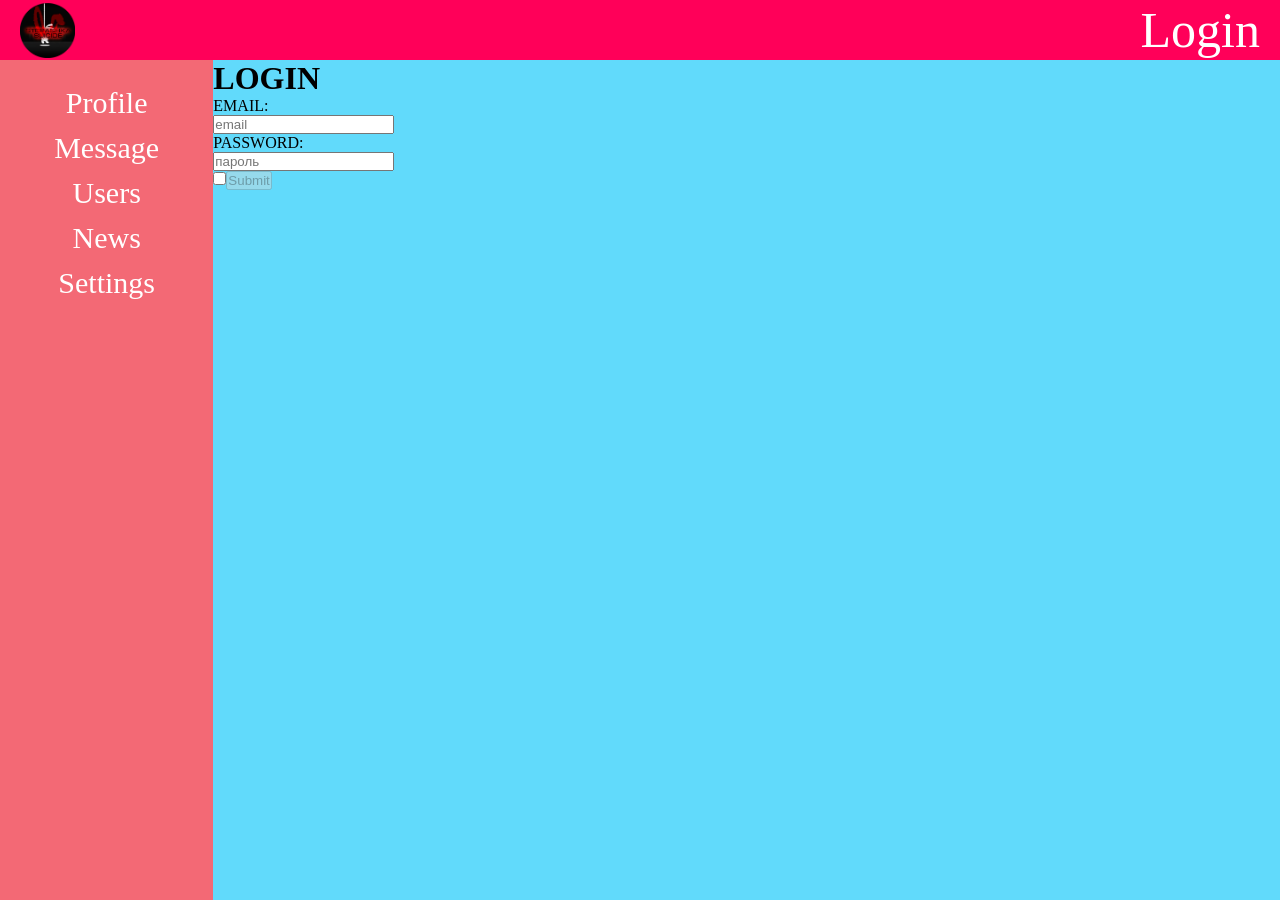
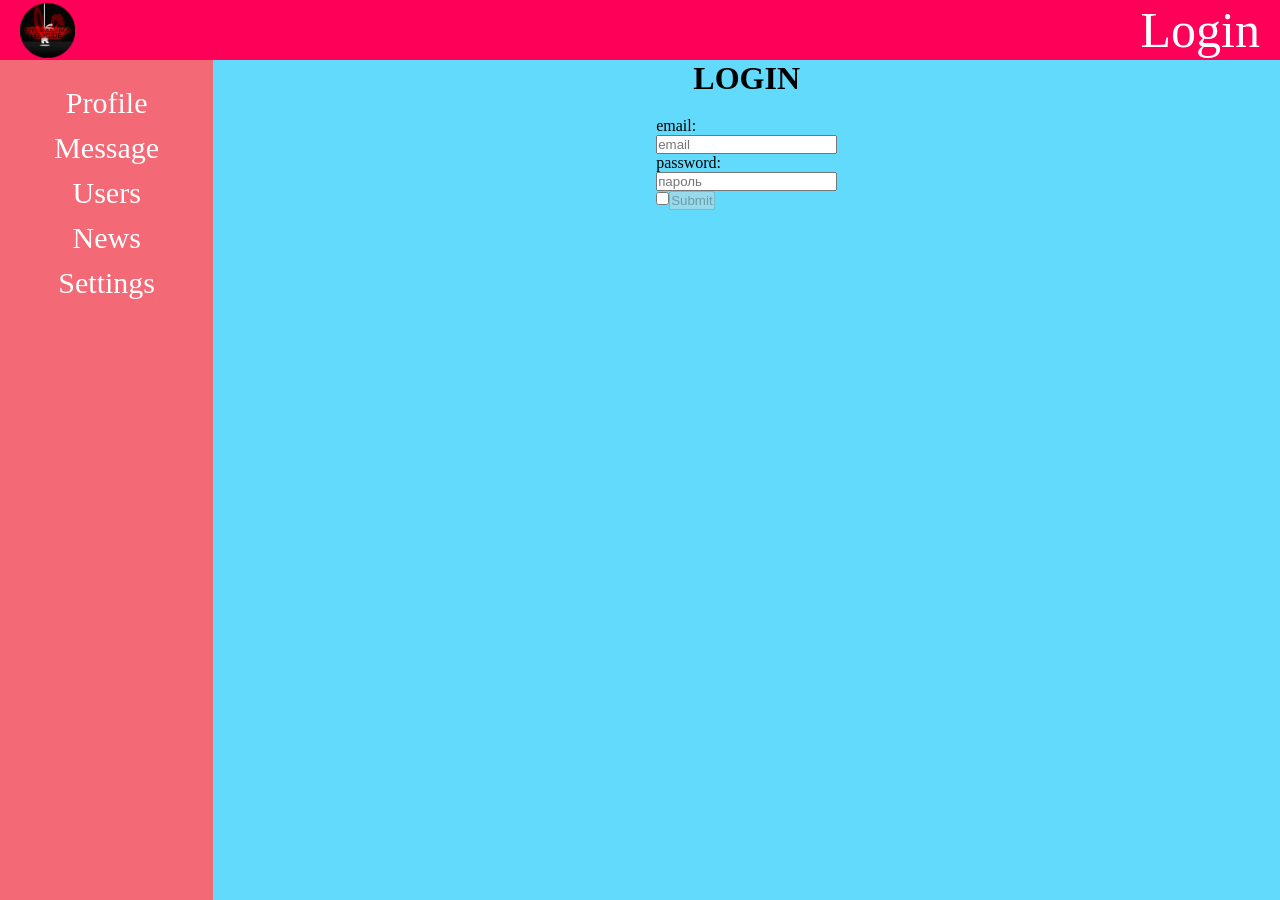
Before and after one commit to StepashkaSuicide/samuraiWay, a React (Create React App) app: page /login in a window 1280 px wide. Built offline with nearby package versions, Linux system fonts and the light colour scheme; no server answers.

Commit message:
76 complete react hook form

```diff
--- a/src/Components/Login/Login.tsx
+++ b/src/Components/Login/Login.tsx
@@ -1,26 +1,20 @@
 import React from 'react';
 import {ReactHookForm} from './ReactHookForm';
+import s from '../Login/ReactHookForm.module.css'
 
-
-type FormData = {
-    email: string;
-    password: string;
-    errors: string
-    checkbox: boolean
-};
 
 
 export const Login = () => {
 
     return (
-        <>
+        <div className={s.loginForm}>
             <h1>
                 LOGIN
             </h1>
-            <div>
+            <div >
                 <ReactHookForm/>
             </div>
 
-        </>
+        </div>
     );
 };
--- a/src/Components/Login/ReactHookForm.module.css
+++ b/src/Components/Login/ReactHookForm.module.css
@@ -2,3 +2,15 @@
     font-size: 15px;
     color: red;
 }
+
+.loginForm {
+    display: flex;
+    justify-content: center;
+    align-items: center;
+    flex-direction: column;
+
+}
+
+.loginForm h1 {
+padding-bottom: 20px;
+}
--- a/src/Components/Login/ReactHookForm.tsx
+++ b/src/Components/Login/ReactHookForm.tsx
@@ -18,7 +18,7 @@ export const ReactHookForm = () => {
     return (
 
         <form onSubmit={handleSubmit(onSubmit)}>
-            <label>EMAIL:
+            <label>email:
                 <div>
                     <input type="text" autoComplete="current-mail" placeholder="email"
                            {...register('email',
@@ -32,7 +32,7 @@ export const ReactHookForm = () => {
                 </div>
             </label>
 
-            <label>PASSWORD:
+            <label>password:
                 <div>
                     <input type="password" autoComplete="current-password"
                            placeholder="пароль" {...register('password',
```
